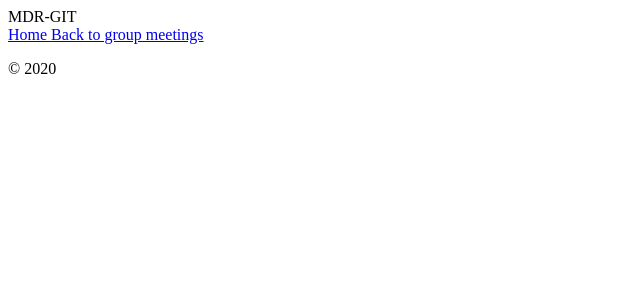
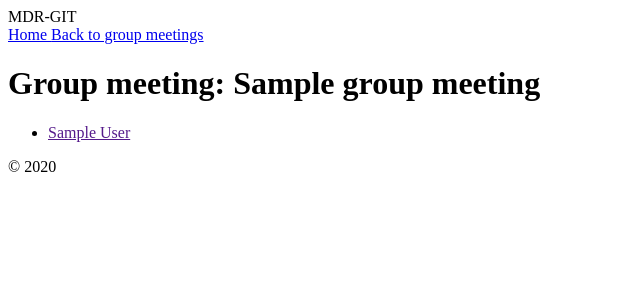
Before and after one commit to amitaibu/mdr-git, a Symfony app: template app/templates/group_meeting/show.html.twig in a window 1280 px wide. Shown: the top 300 px of the page, without its empty margins (0-640 px from the left). Run offline with Twig, Linux system fonts and the light colour scheme; the template is opened without the code that fills it: most values are stand-ins (such as "Sample title", 1, 10 or a date in 2020); some libraries are stand-ins or nearby versions.

Commit message:
Show mothers

```diff
--- a/app/src/Entity/GroupMeeting.php
+++ b/app/src/Entity/GroupMeeting.php
@@ -98,4 +98,5 @@ class GroupMeeting
 
         return $this;
     }
+
 }
--- a/app/src/Entity/GroupMeetingAttendanceList.php
+++ b/app/src/Entity/GroupMeetingAttendanceList.php
@@ -57,5 +57,4 @@ class GroupMeetingAttendanceList
         return $this;
     }
 
-
 }
--- a/app/templates/group_meeting/show.html.twig
+++ b/app/templates/group_meeting/show.html.twig
@@ -15,9 +15,22 @@
       </a>
     </div>
 
-{#    <h1>{{ group_meeting_attendance_list.groupMeeting.name }}</h1>#}
+    <h1>Group meeting: {{ group_meeting.name }}</h1>
 
-    {{ dump(group_meeting_attendance_lists) }}
+    <ul class="mothers app-list">
+        {% for mother in mothers %}
+
+            <li>
+{#                {{ path('mother', {groupMeetingFileId: group_meeting.fileId, fileId: motherIdentifier.fileId}) }}#}
+                <a class="item" href="">
+                    <i class="fa fa-female" aria-hidden="true"></i>
+                    <div class="item-name">
+                        {{ mother.firstName }} {{ mother.lastName }}
+                    </div>
+                </a>
+            </li>
+        {% endfor %}
+    </ul>
 
 {#    <ul class="mothers app-list">#}
 {#        {% for motherIdentifier in group_meeting.motherIdentifiers %}#}
```
Also changed, not shown: app/src/Controller/GroupMeetingController.php (+13 -1 lines).
